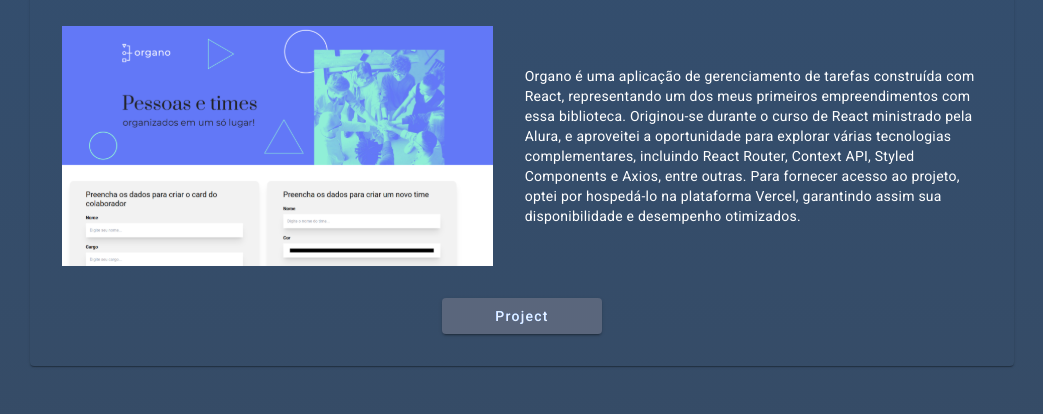
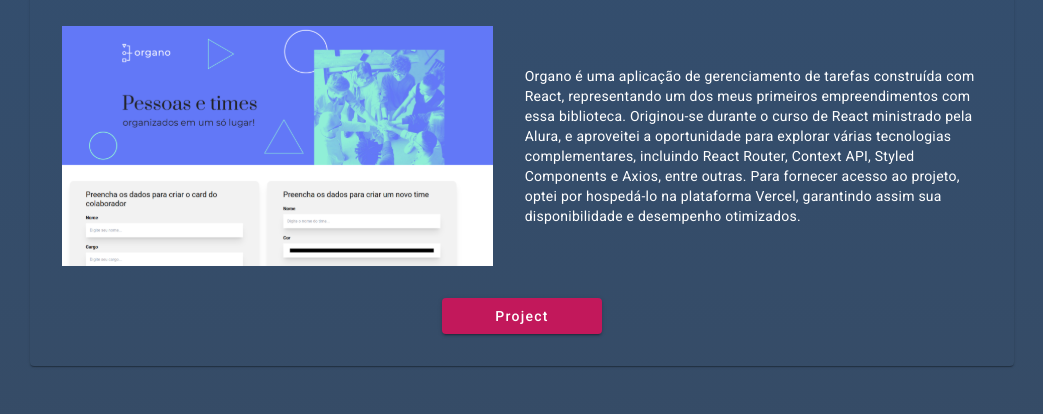
Before and after one commit to AlissonDeivison/portfolio, an Angular app: page / in a window 1280 px wide. Shown: the part 921-1335 px from the top of the page, without its empty margins (118-1161 px from the left). Built offline with nearby package versions, Linux system fonts and the light colour scheme.

Commit message:
Update Tabs Component

```diff
--- a/src/app/shared/tabs/tabs.component.html
+++ b/src/app/shared/tabs/tabs.component.html
@@ -26,12 +26,8 @@
             <span style="color: white">{{ item.content }}</span>
           </div>
 
-          <button mat-raised-button color="warn" style="width: 10rem; margin-top:2rem; align-self:center; filter:brightness(0.8) grayscale(1) sepia(1) saturate(1) hue-rotate(180deg);">
-            <a
-              href="{{ item.link }}"
-              style="color: #ffffff; text-decoration: none"
-              >Project</a
-            >
+            <button mat-raised-button color="primary" style="width: 10rem; margin-top:2rem; align-self:center; " (click)="redirectTo(item.link ?? '')">
+            Project
           </button>
         </mat-card>
       </div>
--- a/src/app/shared/tabs/tabs.component.ts
+++ b/src/app/shared/tabs/tabs.component.ts
@@ -4,6 +4,7 @@
 import { MatCardModule } from '@angular/material/card';
 import { MatButtonModule } from '@angular/material/button';
 import { ScrollService } from '../../scroll.service';
+import { Router } from '@angular/router';
 
 
 
@@ -20,10 +21,15 @@
   imports: [MatTabsModule, AsyncPipe, CommonModule, MatCardModule, MatButtonModule],
 })
 export class TabGroupAsyncExample {
-  constructor(private scrollService: ScrollService) { }
+  constructor(private scrollService: ScrollService, private router: Router) { }
 
   scrollTo(anchor: string): void {
     this.scrollService.scrollTo(anchor);
+  }
+
+
+  redirectTo(link: string): void {
+    window.open(link, "_blank");
   }
 
   tabs: ExampleTab[] = [
```
